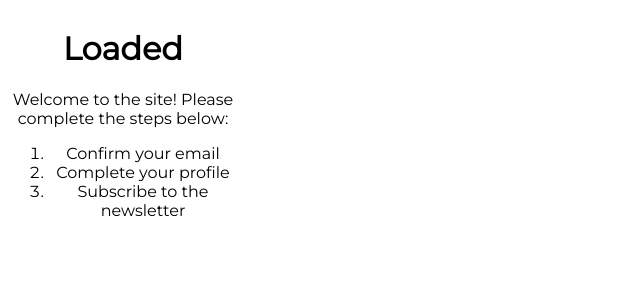
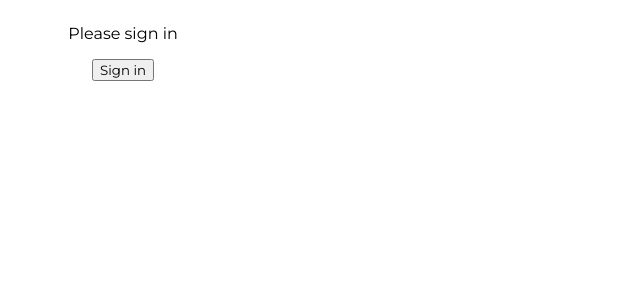
Before and after one commit to antoniog675/react-challenege-project, a React (Create React App) app in the folder my-app/: page / in a window 1280 px wide. Shown: the top 300 px of the page, without its empty margins (0-640 px from the left). Built offline with nearby package versions, Linux system fonts and the light colour scheme.

Commit message:
changing parent props from the child

```diff
--- a/my-app/src/App.js
+++ b/my-app/src/App.js
@@ -1,10 +1,11 @@
 import css from './App.module.css';
+import MethodsAsPropsParent from './components/MethodsAsPropsParent';
 import NestingComponents from './components/NestingComponents';
 
 function App() {
   return (
     <div className={css.App}>
-      <NestingComponents />
+      <MethodsAsPropsParent />
     </div>
   );
 }
--- /dev/null
+++ b/my-app/src/components/MethodsAsPropsChild.js
@@ -0,0 +1,28 @@
+import React from 'react'
+
+function MethodsAsPropsChild(props) {
+  return (
+    <div>
+        {
+            props.isLoggedIn ? (
+                <div>
+                    <p>Welcome to the site! Please complete the steps below:</p>
+                    <ol>
+                        <li>Confirm your email</li>
+                        <li>Complete your profile</li>
+                        <li>Subscribe to the newsletter</li>
+                    </ol>
+                    <button onClick={props.handleSignOut}>Sign out</button>
+                </div>
+                ) : (
+                    <div>
+                        <p>Please sign in</p>
+                        <button onClick={props.handleSignIn}>Sign in</button>
+                    </div>
+                    )
+        }
+    </div>
+  )
+}
+
+export default MethodsAsPropsChild
--- /dev/null
+++ b/my-app/src/components/MethodsAsPropsParent.js
@@ -0,0 +1,36 @@
+import React, { Component } from 'react'
+import MethodsAsPropsChild from './MethodsAsPropsChild'
+
+export class MethodsAsPropsParent extends Component {
+    constructor(props) {
+      super(props)
+
+      this.state = {
+         isLoggedIn: false
+      }
+    }
+
+    handleSignIn = () => {
+        this.setState({
+            isLoggedIn: true
+        })
+        console.log(this)
+    }
+
+    handleSignOut = () => {
+        this.setState({
+            isLoggedIn: false
+        })
+    }
+
+  render() {
+    return (
+      <MethodsAsPropsChild
+      isLoggedIn={this.state.isLoggedIn}
+      handleSignIn={this.handleSignIn}
+      handleSignOut={this.handleSignOut} />
+    )
+  }
+}
+
+export default MethodsAsPropsParent
```
